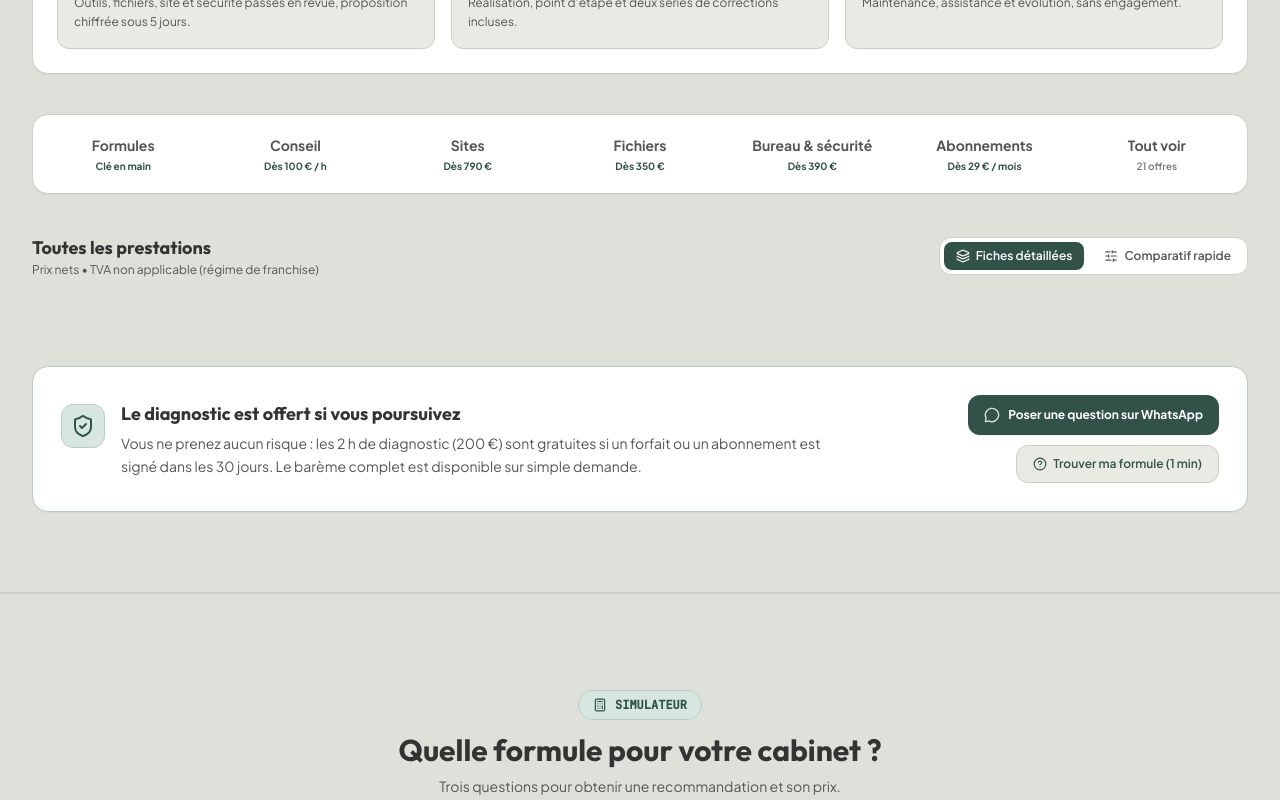
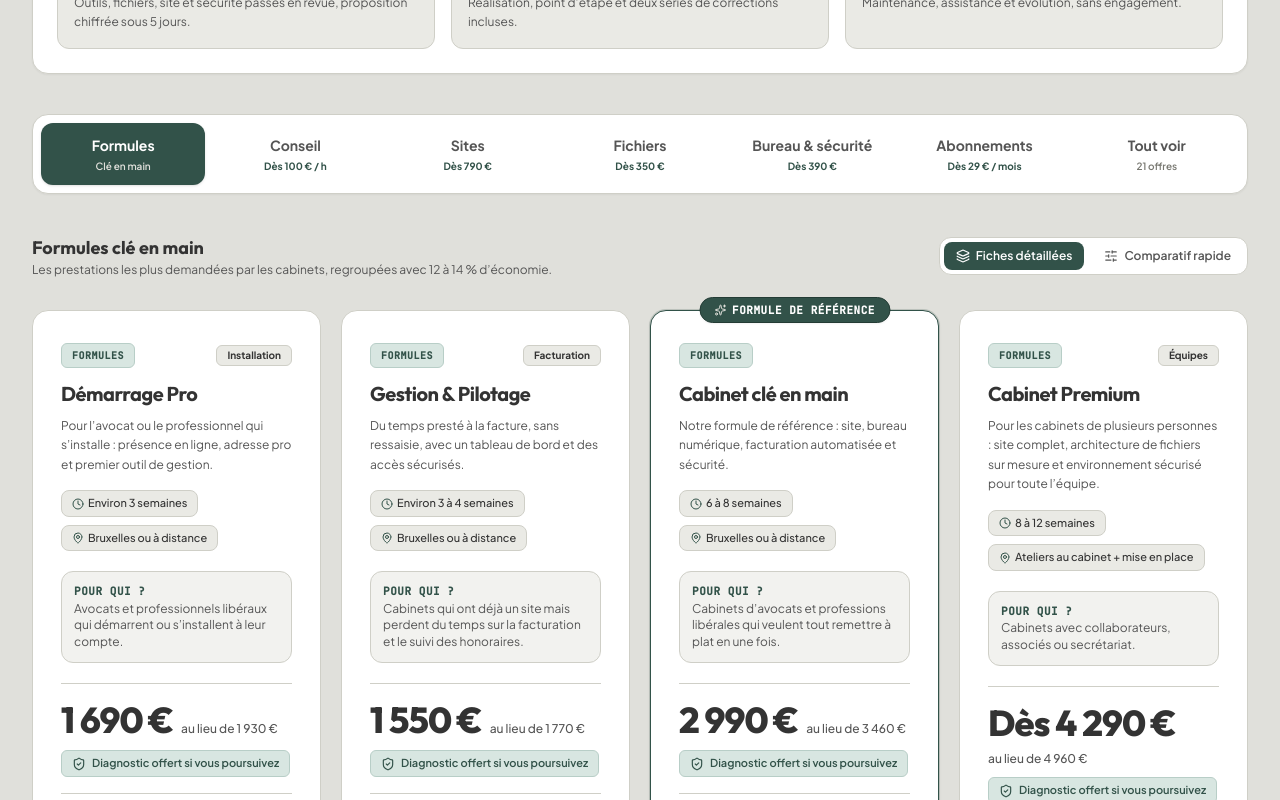
Before and after one commit to smaistri22/cognitive-studio-site, a React (Vite) app: page / in a window 1280 px wide. Shown: the part 2960-3760 px from the top of the page. Built offline with nearby package versions, Linux system fonts and the light colour scheme.

Commit message:
Site 100 % professionnel : types et application

```diff
--- a/src/App.tsx
+++ b/src/App.tsx
@@ -15,7 +15,7 @@ import { AudienceType, ServiceTier } from './types';
 import { COMPANY_INFO } from './data/content';
 
 function AppContent() {
-  const [currentAudience, setCurrentAudience] = useState<AudienceType>('pros');
+  const [currentAudience, setCurrentAudience] = useState<AudienceType>('formules');
   const [selectedService, setSelectedService] = useState<ServiceTier | null>(null);
 
   const handleSelectService = (service: ServiceTier) => {
@@ -60,7 +60,7 @@ function AppContent() {
         {/* Method C.O.R.E. Interactive Explicator */}
         <MethodCORE />
 
-        {/* Services & Formulas (3 Poles: Students, Pros, Incubator) */}
+        {/* Prestations & tarifs (100 % professionnels) */}
         <ServicesSection
           currentAudience={currentAudience}
           onSelectAudience={setCurrentAudience}
--- a/src/types.ts
+++ b/src/types.ts
@@ -1,4 +1,7 @@
-export type AudienceType = 'all' | 'students' | 'pros' | 'incubator';
+// Catégories de prestations (site 100 % professionnel)
+export type ServiceCategory = 'formules' | 'conseil' | 'web' | 'fichiers' | 'bureau' | 'abonnements';
+
+export type AudienceType = 'all' | ServiceCategory;
 
 export interface ServiceTier {
   id: string;
@@ -8,7 +11,7 @@ export interface ServiceTier {
   priceDetail?: string;
   badge?: string;
   popular?: boolean;
-  target: 'students' | 'pros' | 'incubator';
+  target: ServiceCategory;
   features: string[];
   ctaText: string;
   highlightNote?: string;
@@ -19,12 +22,17 @@ export interface ServiceTier {
   expectedImpact?: string;
 }
 
+export interface ServiceOption {
+  name: string;
+  price: string;
+  category: ServiceCategory;
+}
+
 export interface CorePillar {
   letter: 'C' | 'O' | 'R' | 'E';
   word: string;
   subtitle: string;
   description: string;
-  academicApplication: string;
   businessApplication: string;
   iconName: string;
 }
@@ -32,7 +40,7 @@ export interface CorePillar {
 export interface FaqItem {
   question: string;
   answer: string;
-  category: 'students' | 'pros' | 'general';
+  category: 'tarifs' | 'methode';
 }
 
 export interface ComparisonRow {
@@ -45,7 +53,6 @@ export interface ComparisonRow {
 export interface TestimonialItem {
   name: string;
   role: string;
-  type: 'Étudiant' | 'Indépendant' | 'Créateur de Projet';
   quote: string;
   metric: string;
   rating?: number;
@@ -53,3 +60,10 @@ export interface TestimonialItem {
   verified?: boolean;
   date?: string;
 }
+
+export interface ReferenceItem {
+  client: string;
+  sector: string;
+  work: string;
+  url?: string;
+}
```
